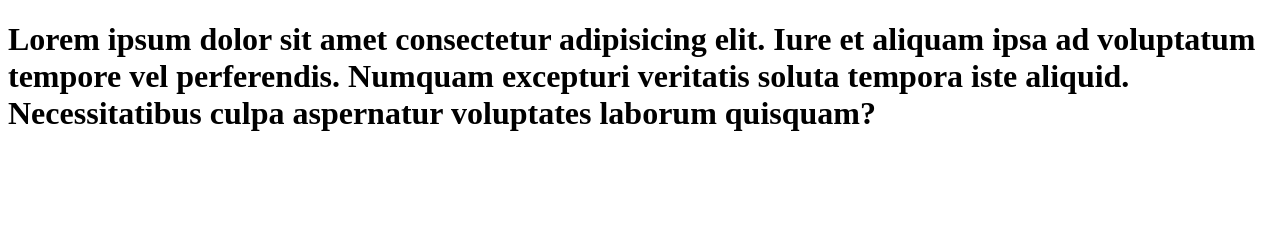
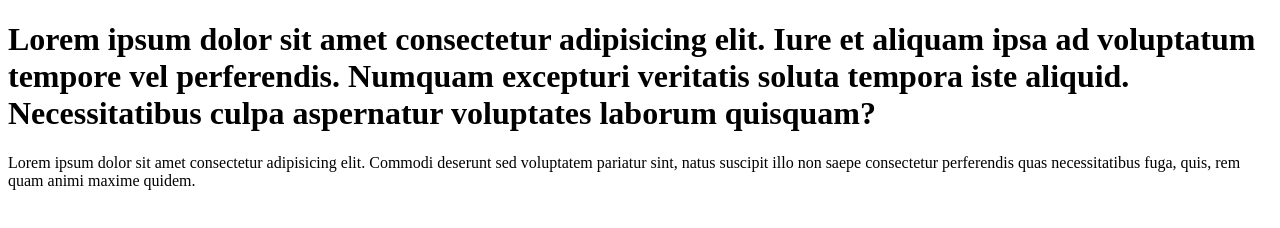
Before and after one commit to Vani232/learn-git, a plain HTML site: page index.html in a window 1280 px wide. Drawn offline with Linux system fonts and the light colour scheme.

Commit message:
add paragraph to code

```diff
--- a/index.html
+++ b/index.html
@@ -7,5 +7,6 @@
 </head>
 <body>
     <h1>Lorem ipsum dolor sit amet consectetur adipisicing elit. Iure et aliquam ipsa ad voluptatum tempore vel perferendis. Numquam excepturi veritatis soluta tempora iste aliquid. Necessitatibus culpa aspernatur voluptates laborum quisquam?</h1>
+    <p>Lorem ipsum dolor sit amet consectetur adipisicing elit. Commodi deserunt sed voluptatem pariatur sint, natus suscipit illo non saepe consectetur perferendis quas necessitatibus fuga, quis, rem quam animi maxime quidem.</p>
 </body>
 </html>
```
